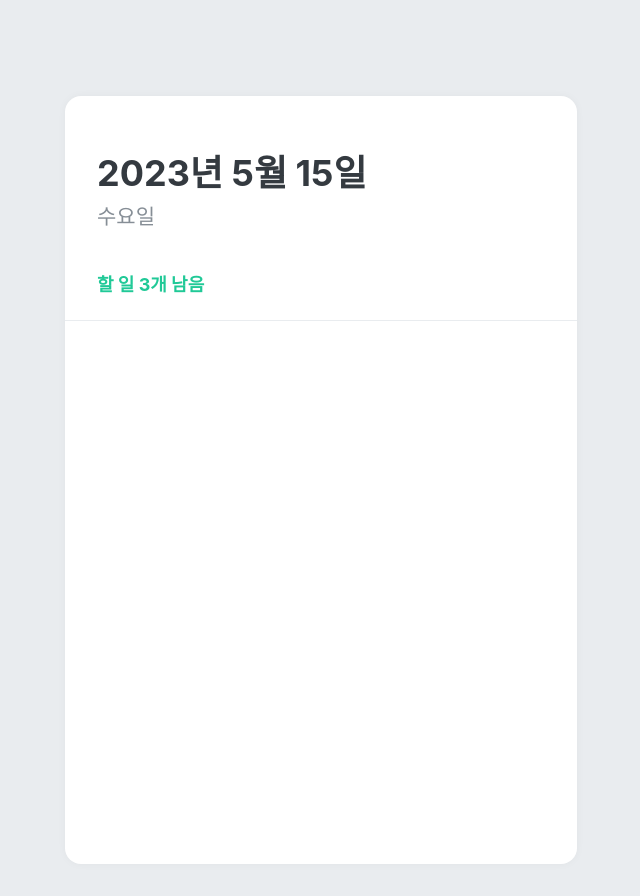
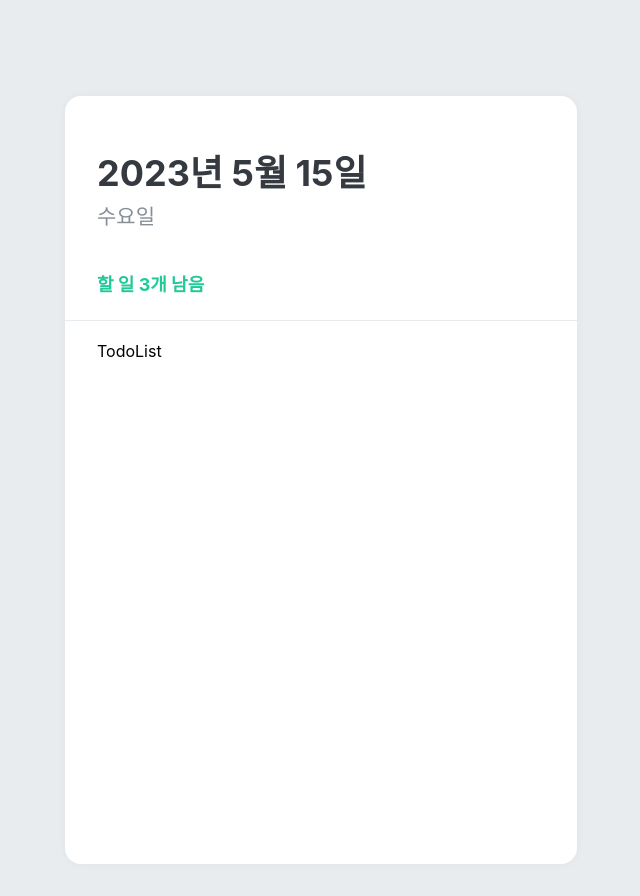
Before and after one commit to xogustlnx/make_TodoList, a React (Create React App) app: page / in a window 1280 px wide. Shown: the whole page, without its empty margins (319-959 px from the left). Built offline with nearby package versions, Linux system fonts and the light colour scheme.

Commit message:
make TodoList

```diff
--- a/src/App.js
+++ b/src/App.js
@@ -3,6 +3,7 @@
 import { createGlobalStyle } from "styled-components";
 import TodoTemplate from "./components/Todo Template";
 import TodoHead from "./components/TodoHead";
+import TodoList from "./components/TodoList";
 
 const GlobalStyle = createGlobalStyle`
   body{
@@ -16,6 +17,7 @@
       <GlobalStyle />
       <TodoTemplate>
         <TodoHead></TodoHead>
+        <TodoList></TodoList>
       </TodoTemplate>
     </>
   );
--- /dev/null
+++ b/src/components/TodoList.js
@@ -0,0 +1,15 @@
+import React from "react";
+import styled from "styled-components";
+
+const TodoListBlock = styled.div`
+  flex: 1;
+  padding: 20px 32px;
+  padding-bottom: 48px;
+  overflow-y: auto;
+`;
+
+const TodoList = () => {
+  return <TodoListBlock>TodoList</TodoListBlock>;
+};
+
+export default TodoList;
```
